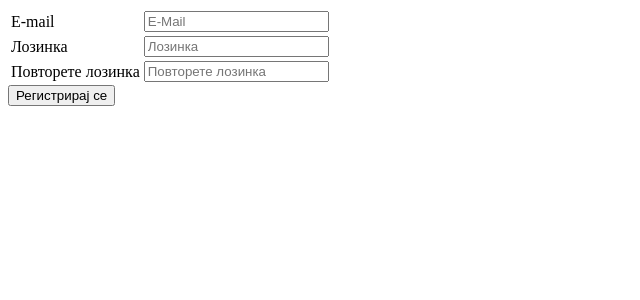
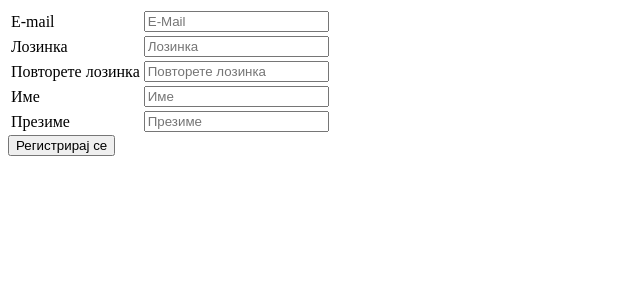
Before and after one commit to ikt-team-3/webapp, a Django app: page /register in a window 1280 px wide. Shown: the top 300 px of the page, without its empty margins (0-640 px from the left). Run offline with Django 3.2, Linux system fonts and the light colour scheme.

Commit message:
Add full name for users

```diff
--- a/app/models.py
+++ b/app/models.py
@@ -4,6 +4,8 @@ from django.contrib.auth.models import User
 
 class Korisnik(models.Model):
     user = models.OneToOneField(User, on_delete=models.CASCADE)
+    ime = models.CharField(max_length=100)
+    prezime = models.CharField(max_length=100)
 
     class Meta:
         verbose_name_plural = "korisnici"
--- a/app/serializers.py
+++ b/app/serializers.py
@@ -7,7 +7,7 @@ class TemaSerializer(serializers.ModelSerializer):
 
     class Meta:
         model = Tema
-        fields = ('id', 'post_count', 'naslov', 'avtor')
+        fields = ('id', 'post_count', 'naslov')
 
     def get_post_count(self, obj):
         return obj.poraka_set.count()
@@ -25,11 +25,14 @@ class PredmetSerializer(serializers.ModelSerializer):
 
 
 class PorakaSerializer(serializers.ModelSerializer):
+    avtor_ime = serializers.SerializerMethodField()
 
     class Meta:
         model = Poraka
         fields = ('id', 'tekst', 'avtor')
 
+    def get_avtor_ime(self, obj):
+        return f"{obj.avtor.ime} {obj.avtor.prezime}"
 
 class SinglePredmetSerializer(serializers.ModelSerializer):
     tema_set = TemaSerializer(many=True, read_only=True)
--- a/app/templates/app/forum_tema.html
+++ b/app/templates/app/forum_tema.html
@@ -9,6 +9,7 @@ FINKIForum - {{ tema.naslov }}
 <h3>{{ tema.predmet.naslov }}</h3>
 
 {% for poraka in tema.poraka_set.all %}
+    <b>{{ poraka.avtor.ime }} {{ poraka.avtor.prezime }}</b>
 <p>{{ poraka.tekst }}</p>
 {% endfor %}
 
--- a/app/templates/app/register.html
+++ b/app/templates/app/register.html
@@ -37,6 +37,22 @@ FINKIForum - Регистрација
 		  	<input id="confirmpassword" name="confirmpassword" type="password" placeholder="Повторете лозинка">
 		  </td>
 		</tr>
+        <tr>
+		  <td>
+		  	<label for="ime">Име</label>
+		  </td>
+		  <td>
+		  	<input id="ime" name="ime" type="text" placeholder="Име">
+		  </td>
+		</tr>
+        <tr>
+		  <td>
+		  	<label for="prezime">Презиме</label>
+		  </td>
+		  <td>
+		  	<input id="prezime" name="prezime" type="text" placeholder="Презиме">
+		  </td>
+		</tr>
 	</table>
 	<input type="submit" value="Регистрирај се" />
 </form>
--- a/app/views.py
+++ b/app/views.py
@@ -58,6 +58,10 @@ def register(request):
             context['errors'].append('Лозинките не се совпаѓаат')
         if len(request.POST.get('password', '.......')) < 6:
             context['errors'].append('Лозинката треба да има повеќе од 6 карактери')
+        if len(request.POST.get('ime', '')) == 0:
+            context['errors'].append('Внесете име')
+        if len(request.POST.get('prezime', '')) == 0:
+            context['errors'].append('Внесете презиме')
 
         if len(context['errors']) > 0:
             return render(request, 'app/register.html', context)
@@ -67,7 +71,7 @@ def register(request):
             return render(request, 'app/register.html', context)
 
         new_user = User.objects.create_user(request.POST.get('email'), request.POST.get('email'), request.POST.get('password'))
-        new_korisnik = Korisnik(user=new_user)
+        new_korisnik = Korisnik(user=new_user, ime=request.POST.get('ime'), prezime=request.POST.get('prezime'))
         new_korisnik.save()
         return render(request, 'app/successful_register.html')
 
@@ -154,6 +158,10 @@ def api_register(request):
             context['errors'].append('Лозинките не се совпаѓаат')
         if len(json_data.get('password', '.......')) < 6:
             context['errors'].append('Лозинката треба да има повеќе од 6 карактери')
+        if len(json_data.get('ime', '')) == 0:
+            context['errors'].append('Внесете име')
+        if len(json_data.get('prezime', '')) == 0:
+            context['errors'].append('Внесете презиме')
 
         if len(context['errors']) > 0:
             return JsonResponse(context)
@@ -163,7 +171,7 @@ def api_register(request):
             return JsonResponse(context)
 
         new_user = User.objects.create_user(json_data.get('username'), json_data.get('username'), json_data.get('password'))
-        new_korisnik = Korisnik(user=new_user)
+        new_korisnik = Korisnik(user=new_user, ime=json_data.get('ime'), prezime=json_data.get('prezime'))
         new_korisnik.save()
         return JsonResponse({'status': 'OK'})
 
```
Also changed, not shown: app/migrations/0003_auto_20190602_2155.py (added).
